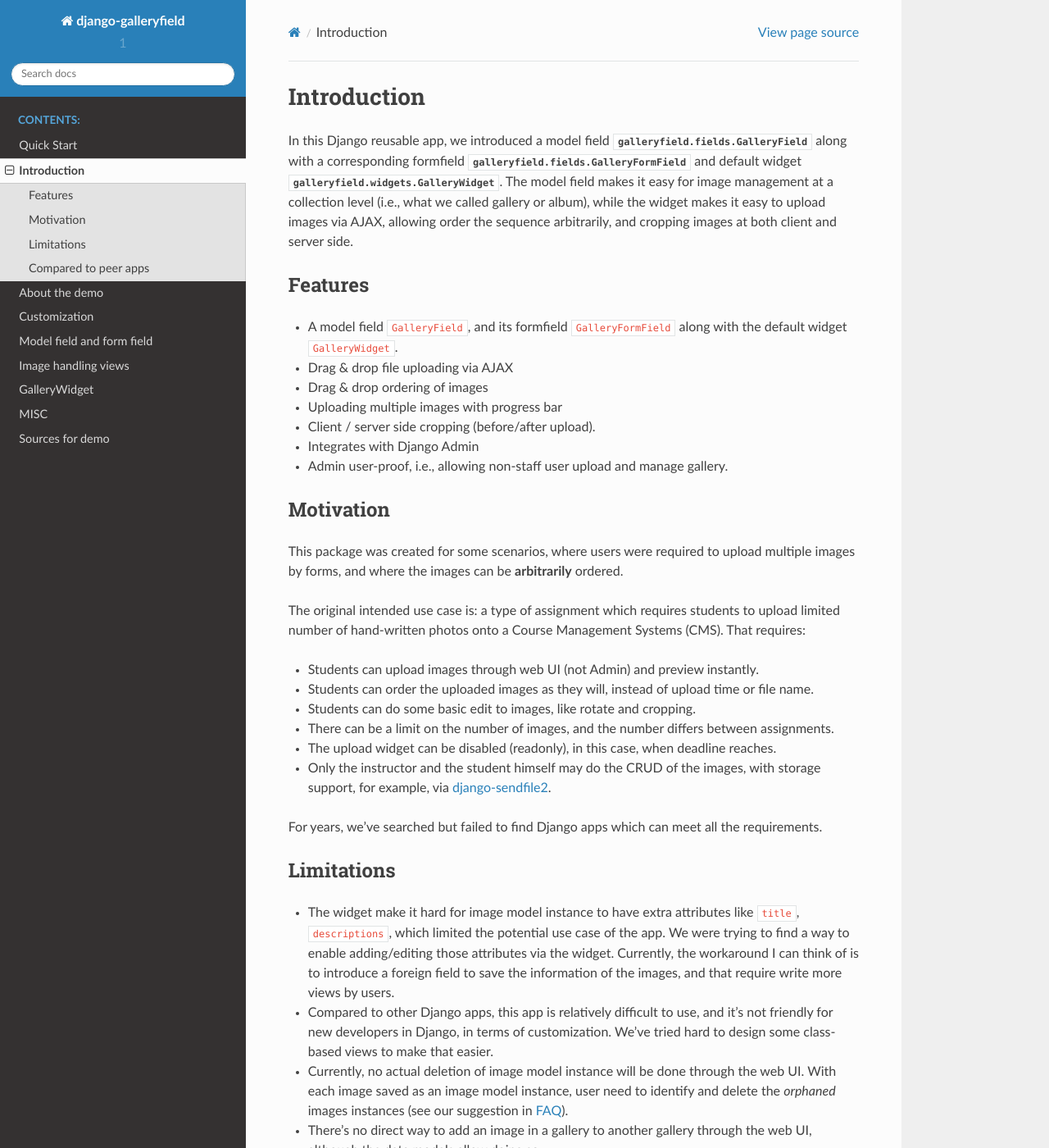
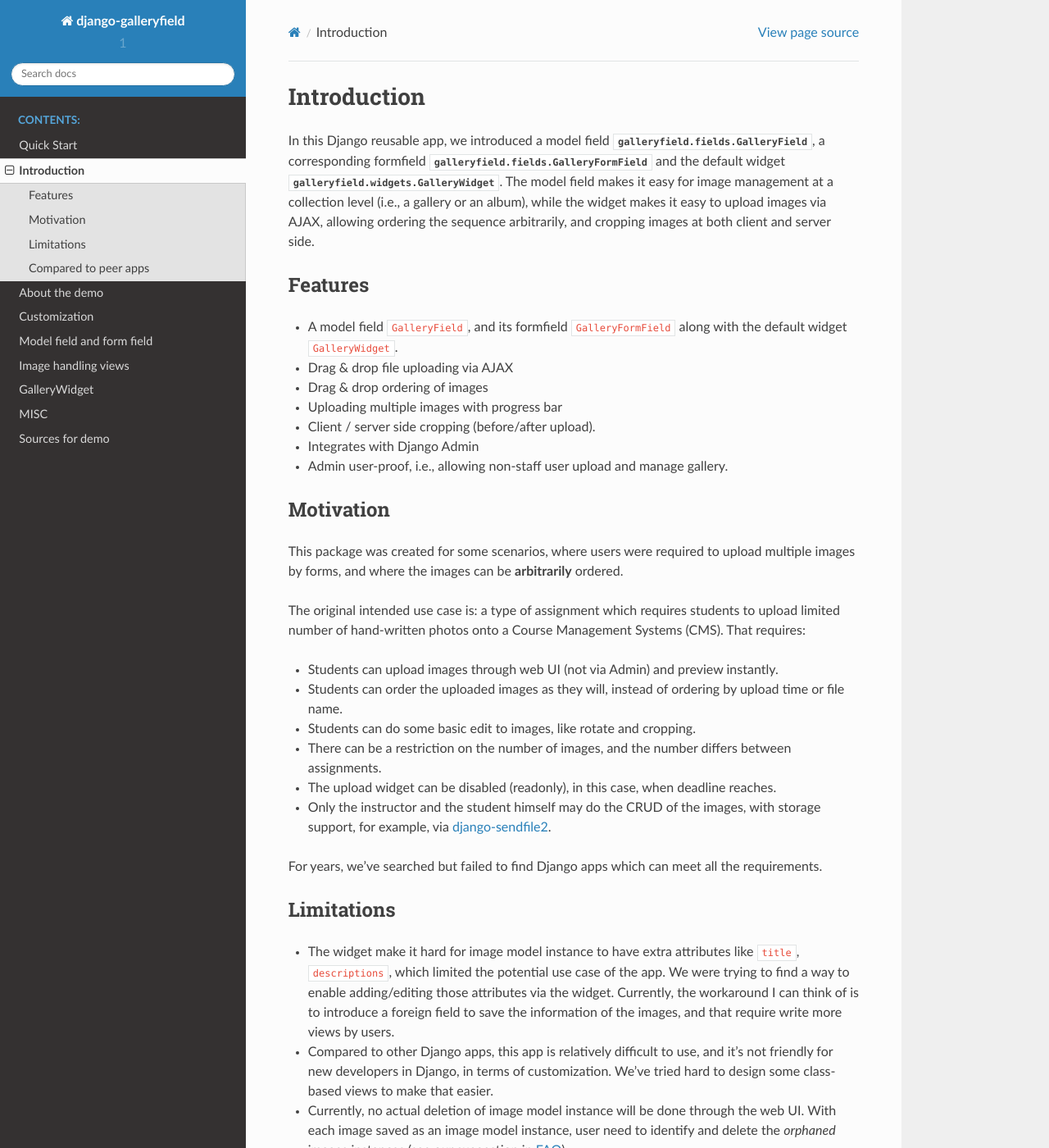
Before and after one commit to dzhuang/django-galleryfield, a Sphinx documentation site: the page built from docs/source/intro.rst, in a window 1280 px wide and 1400 px high. Shown: the whole window at 82% size. Built offline with Sphinx 7.4.7 and the Read the Docs theme 2.0.0, drawn with Linux system fonts in a browser that asks for light colours; pages that are not in the unit, such as notebooks, are missing from menus; some of the changed text lies outside the part shown.

Commit message:
Update docs.

```diff
--- a/docs/source/fields.rst
+++ b/docs/source/fields.rst
@@ -64,7 +64,7 @@ instances:
       </a>
     {% endfor %}
 
-where ``object`` is an instance of :class:`demo.models.DemoGallery`.
+where ``object`` in the first line is an instance of :class:`demo.models.DemoGallery`.
 
 GalleryFormField
 ---------------------
--- a/docs/source/intro.rst
+++ b/docs/source/intro.rst
@@ -1,11 +1,11 @@
 Introduction
 ============
 
-In this Django reusable app, we introduced a model field :class:`galleryfield.fields.GalleryField`
-along with a corresponding formfield :class:`galleryfield.fields.GalleryFormField` and default
+In this Django reusable app, we introduced a model field :class:`galleryfield.fields.GalleryField`,
+a corresponding formfield :class:`galleryfield.fields.GalleryFormField` and the default
 widget :class:`galleryfield.widgets.GalleryWidget`. The model field
-makes it easy for image management at a collection level (i.e., what we called gallery or album),
-while the widget makes it easy to upload images via AJAX, allowing order the sequence arbitrarily,
+makes it easy for image management at a collection level (i.e., a gallery or an album),
+while the widget makes it easy to upload images via AJAX, allowing ordering the sequence arbitrarily,
 and cropping images at both client and server side.
 
 Features
@@ -31,10 +31,10 @@ The original intended use case is: a type of assignment which requires students
 to upload limited number of hand-written photos onto a Course Management Systems (CMS).
 That requires:
 
--  Students can upload images through web UI (not Admin) and preview instantly.
--  Students can order the uploaded images as they will, instead of upload time or file name.
+-  Students can upload images through web UI (not via Admin) and preview instantly.
+-  Students can order the uploaded images as they will, instead of ordering by upload time or file name.
 -  Students can do some basic edit to images, like rotate and cropping.
--  There can be a limit on the number of images, and the number differs between assignments.
+-  There can be a restriction on the number of images, and the number differs between assignments.
 -  The upload widget can be disabled (readonly), in this case, when deadline reaches.
 -  Only the instructor and the student himself may do the CRUD of the images,
    with storage support, for example, via
--- a/docs/source/quick_start.rst
+++ b/docs/source/quick_start.rst
@@ -54,7 +54,7 @@ Configurations
     DJANGO_GALLERY_CONFIG = ...
 
 - We strongly propose using ``django-npm`` to manage the static dependencies,
-  add the following lines in ``settings.py``:
+  by adding the following lines in ``settings.py``:
 
 .. code-block:: python
 
--- a/docs/source/settings.rst
+++ b/docs/source/settings.rst
@@ -76,7 +76,7 @@ is listed in ``galleryfield.defaults.DEFAULT_ASSETS``.
    suggest using ``django-npm`` to manage the static assets for convenience. If
    you have other options, for example, not willing to have a local copy of those assets,
    you need to make sure ALL the items in ``galleryfield.defaults.DEFAULT_ASSET``
-   properly configure in this setting and
+   were properly configured in this setting and
    can be accessed properly.
 
    BTW, trying to ignore some commonly used framework such as
```
Also changed, not shown: other parts of docs/source/fields.rst (+2 -2 lines), other parts of docs/source/intro.rst (+1 -1 lines), other parts of docs/source/quick_start.rst (+2 -2 lines), docs/source/about_demo.rst (+6 -6 lines), docs/source/customize.rst (+6 -6 lines).
